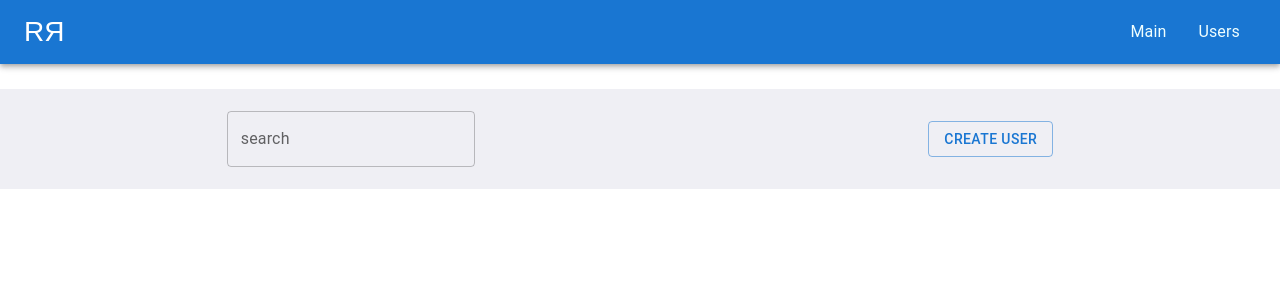
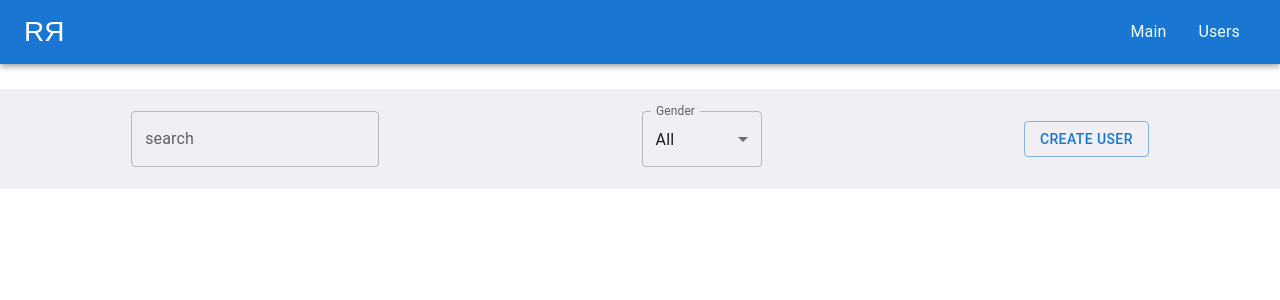
Before and after one commit to MirgradR/user-list, a React (Create React App) app in the folder user-list-app/: page /users in a window 1280 px wide. Shown: the top 300 px of the page. Built offline with nearby package versions, Linux system fonts and the light colour scheme.

Commit message:
MG-7 add filtering by gender case

```diff
--- a/user-list-app/src/components/createUserForm/index.tsx
+++ b/user-list-app/src/components/createUserForm/index.tsx
@@ -1,8 +1,9 @@
 import React, { useState } from 'react'
 import { Formik, Form, ErrorMessage, Field } from 'formik'
-import { Box, Button, MenuItem, Select, Typography } from '@mui/material'
+import { Box, Button, Typography } from '@mui/material'
 import { validateUserForm } from '../../utils/validate'
 import { Gender, User } from '../../models/Users'
+import { SelectGender } from '../../components'
 import styles from './style.module.css'
 
 interface CreateUserFormProps {
@@ -13,14 +14,8 @@ interface CreateUserFormProps {
 const CreateUserForm: React.FC<CreateUserFormProps> = ({handleCreateUser, handleClose}) => {
   const [gender, setGender] = useState(Gender.NOT_SELECTED)
 
-  const renderGenderItems = () => {
-    return Object.values(Gender).map(sex => {
-      return <MenuItem value={sex}>{sex}</MenuItem>
-    })
-  }
-
-  const handleSelect = (event: React.ChangeEvent<HTMLInputElement>) => {
-    setGender(event.currentTarget.value as Gender)
+  const handleChange = (event: React.ChangeEvent<HTMLInputElement>) => {
+    setGender(event.target.value as Gender)
   }
 
   return (
@@ -43,9 +38,7 @@ const CreateUserForm: React.FC<CreateUserFormProps> = ({handleCreateUser, handle
             <ErrorMessage name="email" component="div" />
             <Field className={styles.input} type="text" name="userName" placeholder='Name' />
             <ErrorMessage name="userName" component="div" />
-            <Select id='gender' onChange={handleSelect} value={gender}>
-              {renderGenderItems()}
-            </Select>
+            <SelectGender handleChange={handleChange} gender={gender} isCreating={true} />
             <Button type="submit" disabled={isSubmitting}>
               Create
             </Button>
--- a/user-list-app/src/components/dashboard/index.tsx
+++ b/user-list-app/src/components/dashboard/index.tsx
@@ -1,5 +1,6 @@
 import React from 'react'
 import { Box, Button, TextField } from '@mui/material'
+import { GenderFilter } from '../../components'
 import styles from './style.module.css'
 
 interface DashboardProps {
@@ -10,6 +11,7 @@ const Dashboard: React.FC<DashboardProps> = ({handleOpen}) => {
     return (
         <Box className={styles.dashboard}>
             <TextField label="search" />
+            <GenderFilter />
             <Button onClick={handleOpen} variant="outlined">Create User</Button>
         </Box>
     )
--- /dev/null
+++ b/user-list-app/src/components/genderFilter/index.tsx
@@ -0,0 +1,21 @@
+import React from 'react'
+import { Gender } from '../../models/Users'
+import { userSlice } from '../../store/reducers/userReducer'
+import { useAppDispatch, useAppSelector } from '../../hooks/redux'
+import { SelectGender } from '../../components'
+
+const GenderFilter = () => {
+    const dispatch = useAppDispatch()
+    const { filterByGender } = userSlice.actions
+    const filterGender: string = useAppSelector((state) => state.userReducer.filterGender)
+
+    const handleChange = (event: React.ChangeEvent<HTMLInputElement>) => {
+        dispatch(filterByGender(event.target.value as Gender))
+    }
+
+    return (
+        <SelectGender handleChange={handleChange} gender={filterGender} />
+    )
+}
+
+export default GenderFilter
--- a/user-list-app/src/components/index.ts
+++ b/user-list-app/src/components/index.ts
@@ -3,3 +3,5 @@ export { default as RenderUser} from './renderUser/index'
 export { default as NavLink} from './navLink/index'
 export { default as Dashboard} from './dashboard/index'
 export { default as CreateUserForm} from './createUserForm/index'
+export { default as GenderFilter} from './genderFilter/index'
+export { default as SelectGender} from './selectGender/index'
--- /dev/null
+++ b/user-list-app/src/components/selectGender/index.tsx
@@ -0,0 +1,40 @@
+import React from 'react'
+import { Box, FormControl, InputLabel, MenuItem, Select } from '@mui/material'
+import { Gender } from '../../models/Users'
+
+interface SelectGenderProps {
+    handleChange: (event: React.ChangeEvent<HTMLInputElement>) => void,
+    gender: Gender,
+    isCreating: boolean
+}
+
+export const renderGenderItems = (isCreating: boolean) => {
+  let genders = Object.values(Gender).map(gender => gender)
+  if (isCreating) {
+    genders = genders.filter(gender => gender !== Gender.ALL)
+  }
+  return genders.map(gender => {
+    return <MenuItem value={gender}>{gender}</MenuItem>
+  })
+}
+
+const SelectGender: React.FC<SelectGenderProps> = ({handleChange, gender, isCreating = false}) => {
+    return (
+        <Box sx={{ minWidth: 120 }}>
+          <FormControl fullWidth>
+            <InputLabel id="demo-simple-select-label">Gender</InputLabel>
+            <Select
+              labelId="demo-simple-select-label"
+              id="demo-simple-select"
+              value={gender}
+              label="Gender"
+              onChange={handleChange}
+            >
+                {renderGenderItems(isCreating)}
+            </Select>
+          </FormControl>
+        </Box>
+      )
+}
+
+export default SelectGender
--- a/user-list-app/src/models/Users.ts
+++ b/user-list-app/src/models/Users.ts
@@ -1,4 +1,5 @@
 export enum Gender {
+    ALL = 'All',
     NOT_SELECTED = 'Not selected',
     MAN = 'Man',
     WOMAN = 'Woman',
--- a/user-list-app/src/pages/users/index.tsx
+++ b/user-list-app/src/pages/users/index.tsx
@@ -1,6 +1,6 @@
 import React from 'react'
 import { Box, Modal } from '@mui/material'
-import { User } from '../../models/Users'
+import { Gender, User } from '../../models/Users'
 import { useAppDispatch } from '../../hooks/redux'
 import { useAppSelector } from '../../hooks/redux'
 import { userSlice } from '../../store/reducers/userReducer'
@@ -14,6 +14,7 @@ const Users = () => {
     const [open, setOpen] = React.useState(false)
     const { createUser, deleteUser } = userSlice.actions
     const users: User[] = useAppSelector((state) => state.userReducer.users)
+    const filterGender: string = useAppSelector((state) => state.userReducer.filterGender)
 
     const handleDeleteUser = (id: number) => {
         dispatch(deleteUser(id))
@@ -23,8 +24,20 @@ const Users = () => {
         dispatch(createUser(user))
     }
 
+    const getFilteredUsers = () => {
+        if (filterGender === Gender.MAN) {
+            return users.filter(user => user.gender === Gender.MAN)
+        } else if (filterGender === Gender.NOT_SELECTED) {
+            return users.filter(user => user.gender === Gender.NOT_SELECTED)
+        } else if (filterGender === Gender.WOMAN) {
+            return users.filter(user => user.gender === Gender.WOMAN)
+        } else {
+            return users
+        }
+    }
+
     const renderUsers = () => {
-        return users.map((user: User) => {
+        return getFilteredUsers().map((user: User) => {
             return <RenderUser key={user.id} deleteUser={handleDeleteUser} user={user} />
         })
     }
--- a/user-list-app/src/store/reducers/userReducer.ts
+++ b/user-list-app/src/store/reducers/userReducer.ts
@@ -1,16 +1,18 @@
 import { createSlice, PayloadAction } from '@reduxjs/toolkit'
-import { User } from './../../models/Users'
+import { Gender, User } from './../../models/Users'
 
 export interface UserState {
     users: User[],
     loading: boolean,
     error: string,
+    filterGender: string
 }
 
 const initialState: UserState = {
     users: [],
     loading: false,
     error: '',
+    filterGender: Gender.ALL
 }
 
 export const userSlice = createSlice({
@@ -40,6 +42,18 @@ export const userSlice = createSlice({
             state.error = action.payload
             state.loading = false
         },
+        filterByGender(state, action: PayloadAction<string>) {
+            state.loading = true
+        },
+        filterByGenderSuccess(state, action: PayloadAction<string>) {
+            console.log(action.payload)
+            state.filterGender = action.payload
+            state.loading = false
+        },
+        filterByGenderError(state, action: PayloadAction<string>) {
+            state.error = action.payload
+            state.loading = false
+        },
     }
 })
 
--- a/user-list-app/src/store/sagas/userSagas.ts
+++ b/user-list-app/src/store/sagas/userSagas.ts
@@ -1,5 +1,5 @@
 import { put, takeEvery } from 'redux-saga/effects'
-import { User } from './../../models/Users'
+import { Gender, User } from './../../models/Users'
 import { userSlice } from './../reducers/userReducer'
 
 export type CreateUserAction = {
@@ -10,6 +10,11 @@ export type CreateUserAction = {
 export type DeleteUserAction = {
     type: string,
     payload: number,
+}
+
+export type FilterByGenderAction = {
+    type: string,
+    payload: Gender,
 }
 
 function* createUser(action: CreateUserAction) {
@@ -28,7 +33,16 @@ function* deleteUser(action: DeleteUserAction) {
     }
 }
 
+function* filterByGender(action: FilterByGenderAction) {
+    try {
+        yield put(userSlice.actions.filterByGenderSuccess(action.payload))
+    } catch (error) {
+        yield put(userSlice.actions.filterByGenderError((error as Error).message))
+    }
+}
+
 export function* userSaga() {
     yield takeEvery(userSlice.actions.createUser, createUser)
     yield takeEvery(userSlice.actions.deleteUser, deleteUser)
+    yield takeEvery(userSlice.actions.filterByGender, filterByGender)
 }
```
